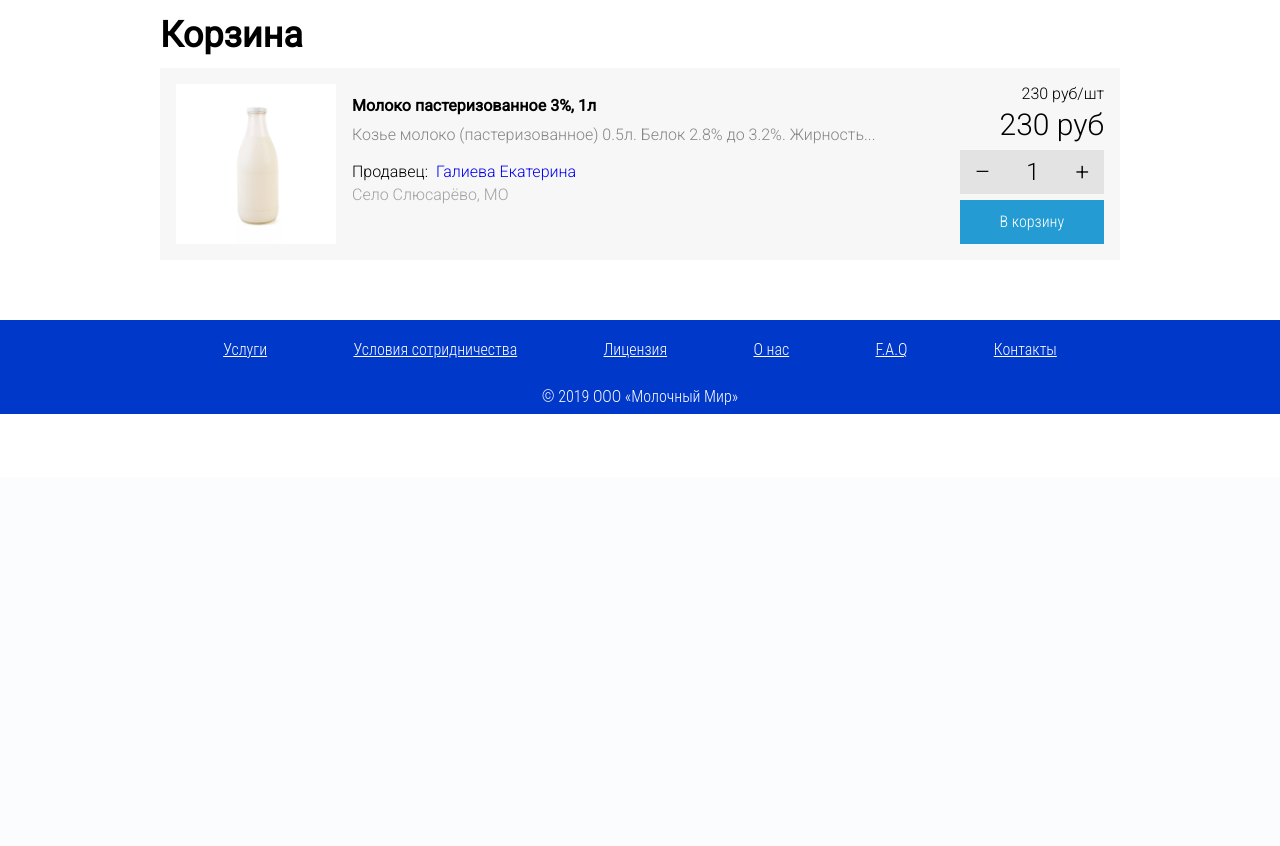
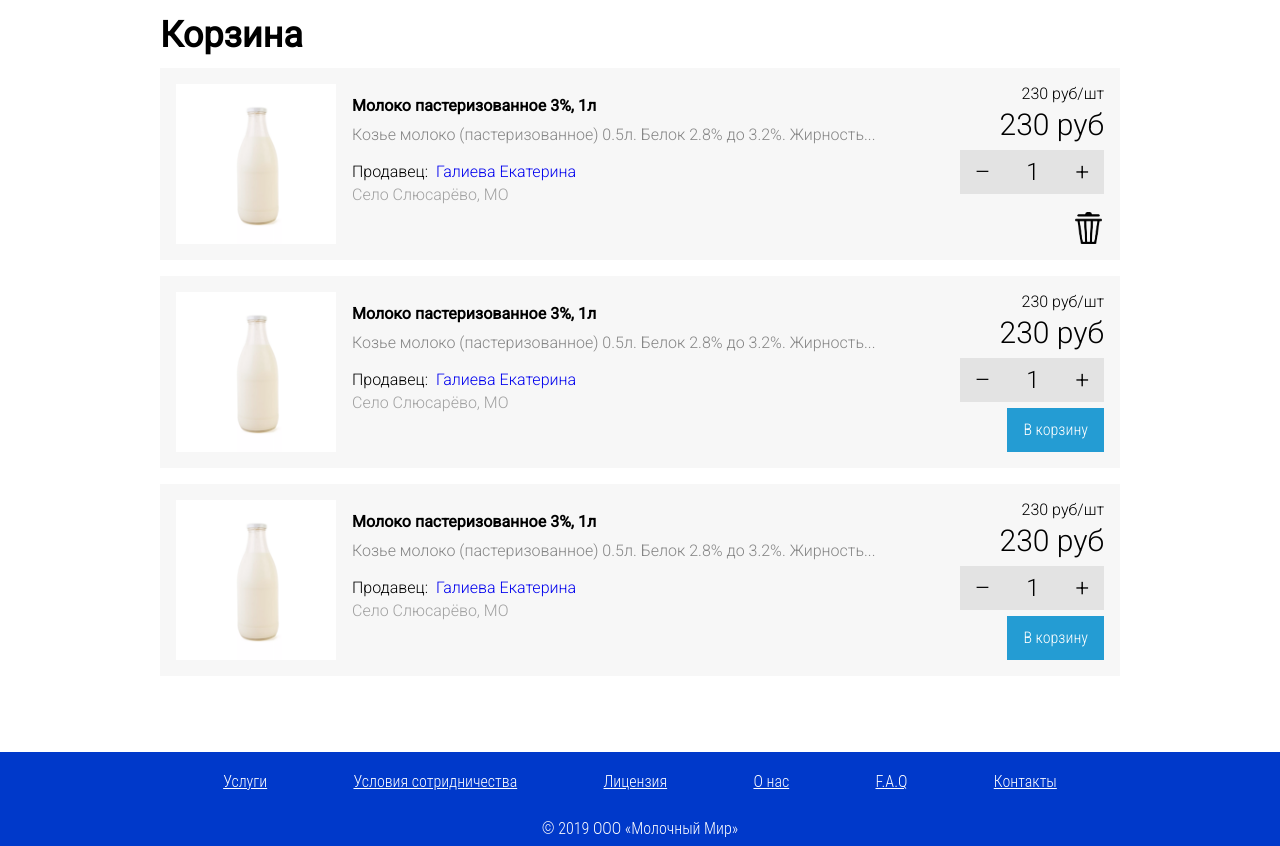
Before and after one commit to megas781/moloko.ru, a PHP site: page /cart/index.php in a window 1280 px wide. Shown: the part 323-1169 px from the top of the page. Before the commit the page ends 737 px from the top, so only its background shows below. Run offline with PHP 8.4, Linux system fonts and the light colour scheme; data that the repository does not hold is empty.

Commit message:
"add-to-cart" button replaced with "delete" button

```diff
--- a/cart/cart.css
+++ b/cart/cart.css
@@ -6,6 +6,7 @@
     flex-direction: row;
     justify-content: space-between;
     align-items: stretch;
+    margin-bottom: 16px;
 }
 
 .product-image {
@@ -67,7 +68,7 @@
     display: flex;
     flex-direction: column;
     justify-content: space-between;
-    /*align-items: flex-end;*/
+    align-items: flex-end;
 }
 
 .product-total-price {
@@ -80,6 +81,13 @@
 
 }
 
-.add-to-cart-button {
+.delete-button {
 
+    background-image: url("../images/trash.png");
+    background-size: contain;
+    background-position: center;
+    background-repeat: no-repeat;
+    height: 32px;
+    width: 32px;
+    cursor: pointer;
 }
--- a/cart/index.php
+++ b/cart/index.php
@@ -36,6 +36,63 @@ $APP->includeHeaderWithParams($metainfo);
             </div>
         </div>
 
+        <div class="delete-button"></div>
+    </div>
+</section>
+
+<section class="product">
+
+    <img class="product-image" src="/images/milk.png" alt="image">
+
+    <div class="product-info">
+        <a class="product-title" href="#">Молоко пастеризованное 3%, 1л</a>
+        <p class="product-desc">Козье молоко (пастеризованное) 0.5л. Белок 2.8% до 3.2%. Жирность...</p>
+        <div class="seller">
+            <div class="seller-name"><span class="selle-name-label">Продавец:</span><a class="seller-name-link" href="#">Галиева Екатерина</a></div>
+            <div class="seller-locality">Село Слюсарёво, МО</div>
+        </div>
+    </div>
+
+    <div class="product-controls">
+        <div>
+            <div class="product-price-per-item">230 руб/шт</div>
+            <div class="product-total-price">230 руб</div>
+
+            <div class="product-quantity stepper">
+                <span class="stepper-minus stepper-control">–</span>
+                <span class="stepper-number">1</span>
+                <span class="stepper-plus stepper-control">+</span>
+            </div>
+        </div>
+
+        <span class="add-to-cart-button blue-button">В корзину</span>
+    </div>
+</section>
+<section class="product">
+
+    <img class="product-image" src="/images/milk.png" alt="image">
+
+    <div class="product-info">
+        <a class="product-title" href="#">Молоко пастеризованное 3%, 1л</a>
+        <p class="product-desc">Козье молоко (пастеризованное) 0.5л. Белок 2.8% до 3.2%. Жирность...</p>
+        <div class="seller">
+            <div class="seller-name"><span class="selle-name-label">Продавец:</span><a class="seller-name-link" href="#">Галиева Екатерина</a></div>
+            <div class="seller-locality">Село Слюсарёво, МО</div>
+        </div>
+    </div>
+
+    <div class="product-controls">
+        <div>
+            <div class="product-price-per-item">230 руб/шт</div>
+            <div class="product-total-price">230 руб</div>
+
+            <div class="product-quantity stepper">
+                <span class="stepper-minus stepper-control">–</span>
+                <span class="stepper-number">1</span>
+                <span class="stepper-plus stepper-control">+</span>
+            </div>
+        </div>
+
         <span class="add-to-cart-button blue-button">В корзину</span>
     </div>
 </section>
```
Also changed, not shown: images/trash.png.
